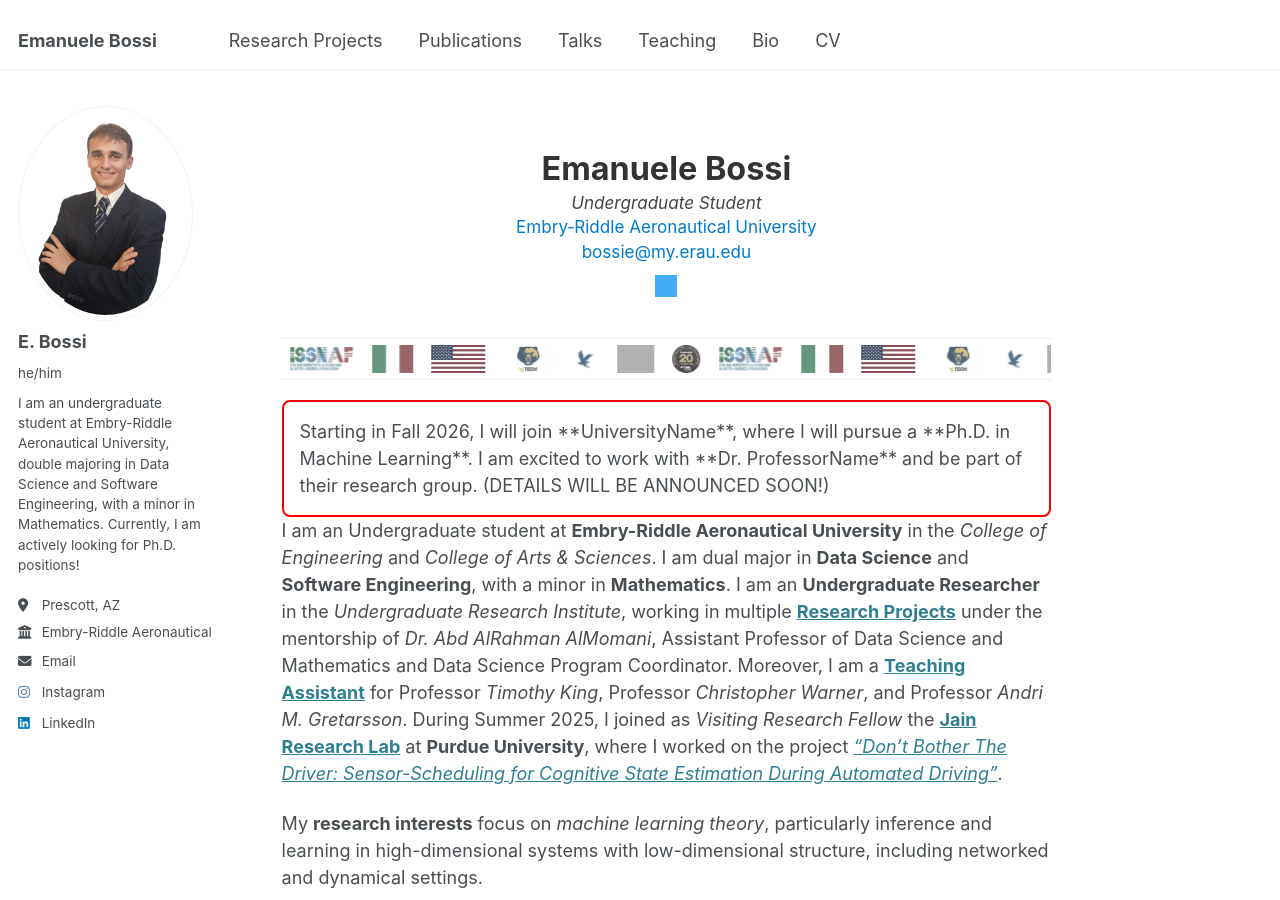
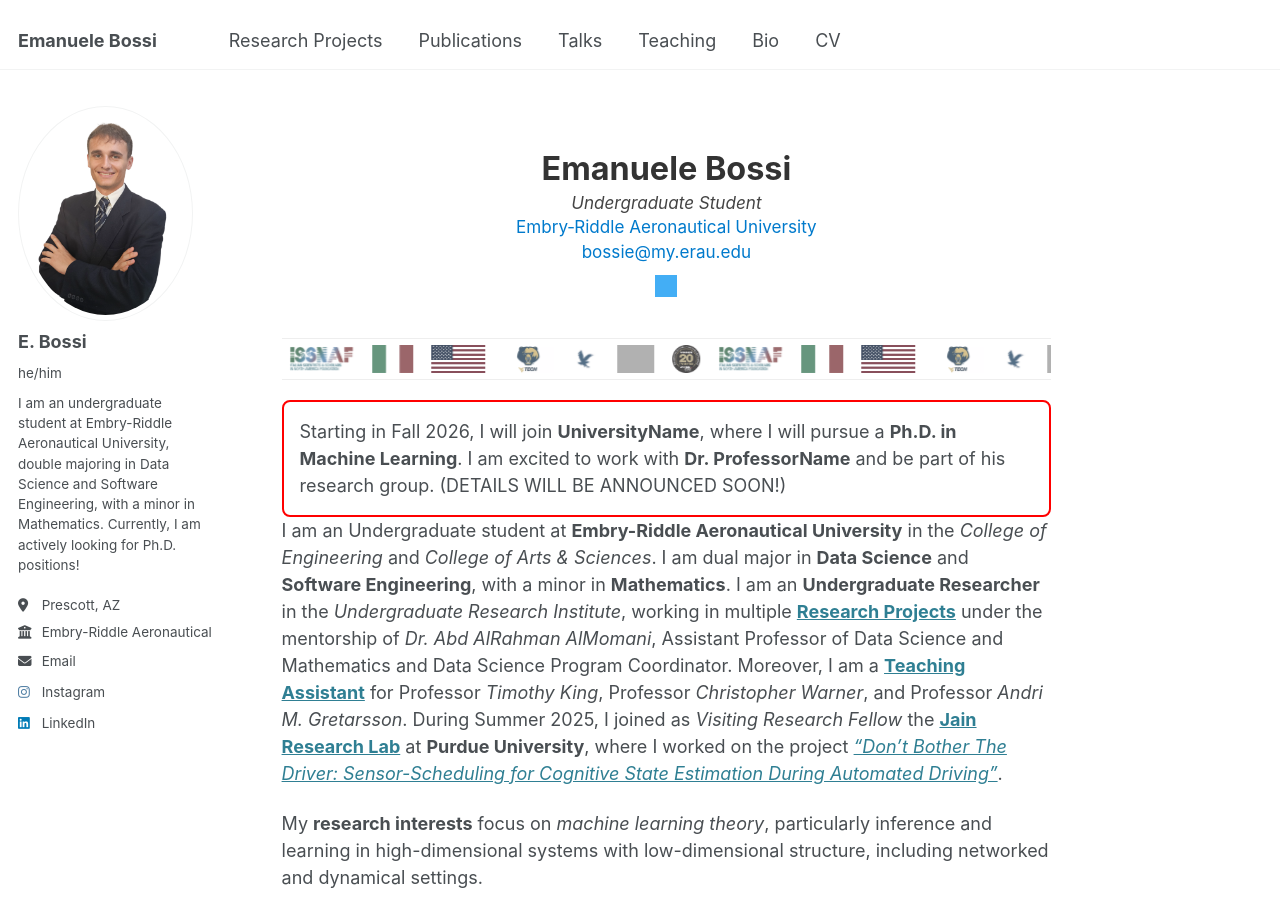
Before and after one commit to bossiemanuele/bossiemanuele.github.io, a Jekyll site: the page built from _pages/about.md, in a window 1280 px wide and 900 px high. Built offline with Jekyll 4.4.1, drawn with Linux system fonts in a browser that asks for light colours; grey boxes are pictures that could not be loaded.

Commit message:
Update about.md

```diff
--- a/_pages/about.md
+++ b/_pages/about.md
@@ -144,7 +144,7 @@ redirect_from:
 
 <div style="border: 2px solid red; padding: 16px; border-radius: 8px;">
 
-Starting in Fall 2026, I will join **UniversityName**, where I will pursue a **Ph.D. in Machine Learning**. I am excited to work with **Dr. ProfessorName** and be part of their research group.
+Starting in Fall 2026, I will join <strong>UniversityName</strong>, where I will pursue a <strong>Ph.D. in Machine Learning</strong>. I am excited to work with <strong>Dr. ProfessorName</strong> and be part of his research group.
 
 (DETAILS WILL BE ANNOUNCED SOON!)
 
```
